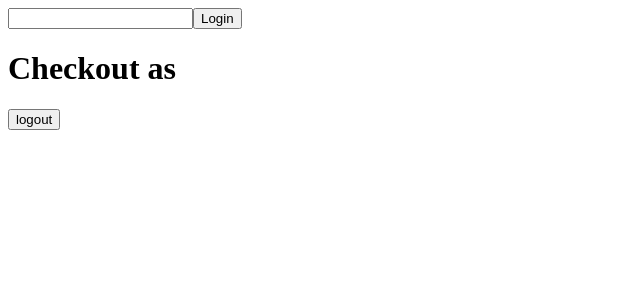
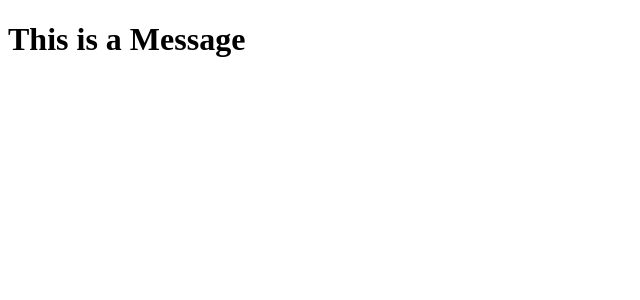
Before and after one commit to saeedali780/learn-react, a React (Vite) app: page / in a window 1280 px wide. Shown: the top 300 px of the page, without its empty margins (0-640 px from the left). Built offline with nearby package versions, Linux system fonts and the light colour scheme.

Commit message:
Creating Custom Hooks In React

```diff
--- a/src/App.jsx
+++ b/src/App.jsx
@@ -3,19 +3,16 @@ import Checkout from "./compnents/Checkout";
 import Login from "./compnents/Login";
 import { UserProvider } from "./context/UserContext";
 import Logout from "./compnents/Logout";
+import UseDisplayMessage from "./hooks/UseDisplayMessage";
 
 
 const App = () => {
-
-
+  const [message,displayMessage]= UseDisplayMessage()
+  displayMessage()
   return (
 
     <div>
-      <UserProvider>
-      <Login/>
-      <Checkout  />
-      <Logout/>
-      </UserProvider>
+   <h1>{message}</h1>
     </div>
   )
 }
--- /dev/null
+++ b/src/hooks/UseDisplayMessage.js
@@ -0,0 +1,11 @@
+import { useState } from "react"
+
+const UseDisplayMessage = () => {
+    const [message,setMessage] = useState("This is a Message")
+  const displayMessage = ()=>{
+    console.log("This is from DisplayMessage ")
+  }
+  return [message,displayMessage]
+}
+
+export default UseDisplayMessage
```
